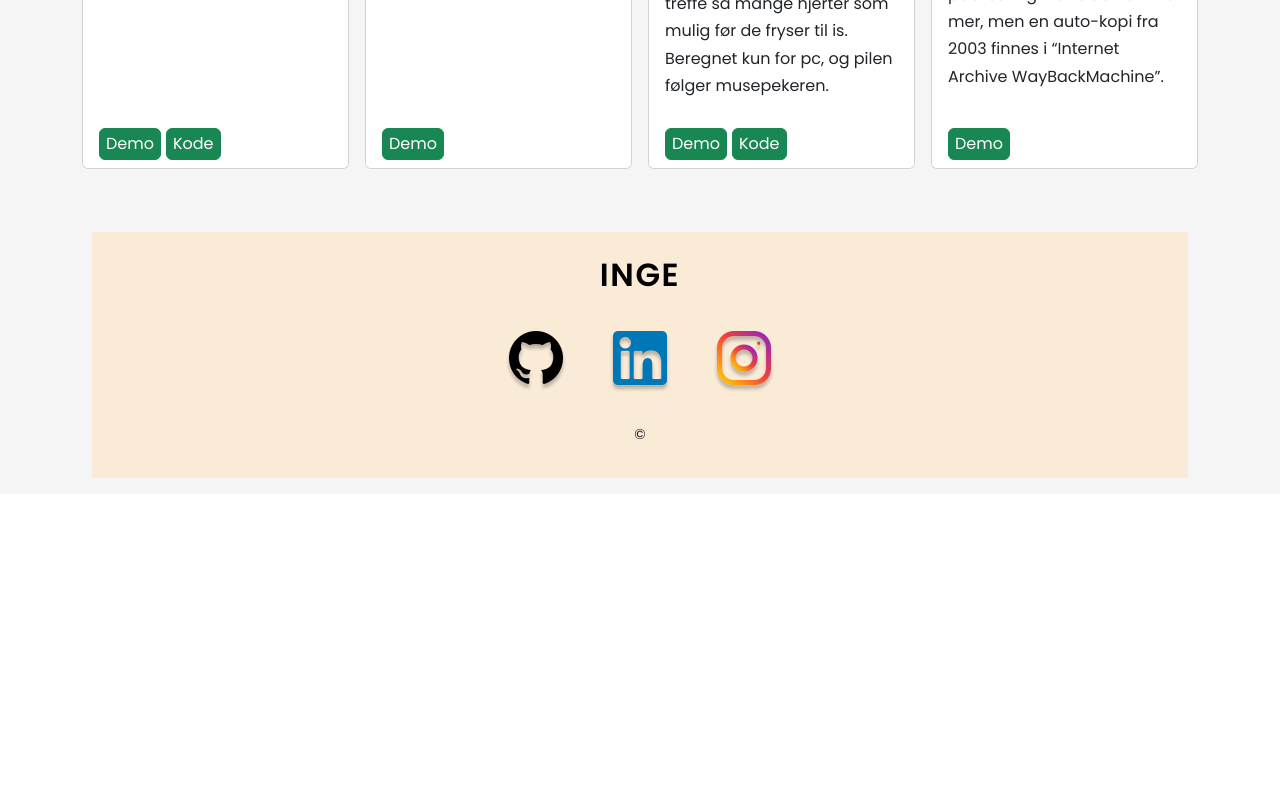
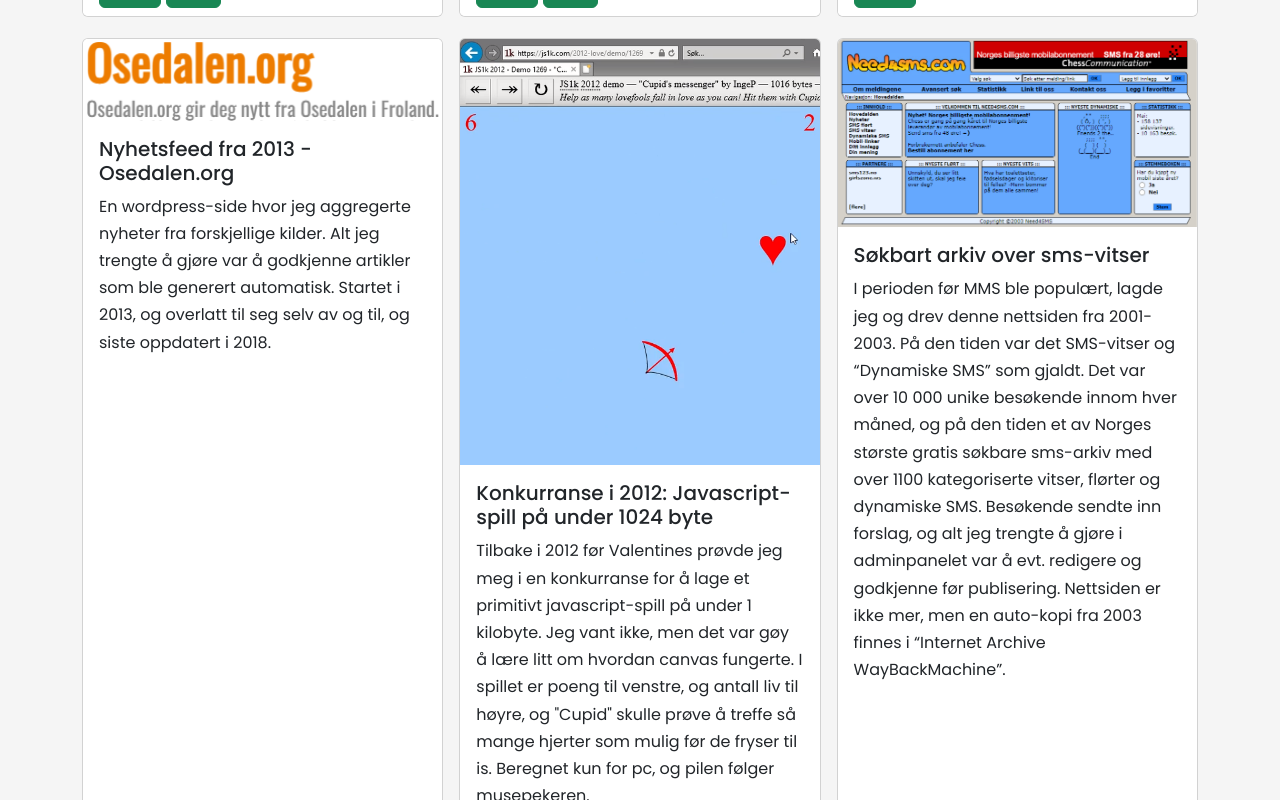
Before and after one commit to inge1980/portfolio, a React (Create React App) app: page /portfolio/projects in a window 1280 px wide. Shown: the part 2620-3420 px from the top of the page. Before the commit the page ends 3130 px from the top, so only its background shows below. Built offline with nearby package versions, Linux system fonts and the light colour scheme.

Commit message:
Another project added

```diff
--- a/src/components/Projects/ProjectsData.js
+++ b/src/components/Projects/ProjectsData.js
@@ -6,6 +6,7 @@ import a3 from "../../img/bootstrap-aspect-ratio.png";
 import a5 from "../../img/javascript-preload-images.png";
 import a6 from "../../img/bootstrap-thumbnail-gallery.png";
 import a7 from "../../img/bootstrap-news-carousel.png";
+import a8 from "../../img/osedalen.png";
 import a9 from "../../img/javascript-1016-byte-game.png";
 import a10 from "../../img/perl-cgi-collection-of-jokes-need4sms.png";
 import React from "react";
@@ -144,6 +145,14 @@ const Projects = [
         demo_link: "https://inge.moavademo.no/index.php?pageID=8",
       },
       {
+        id: 8,
+        image: a8,
+        title: "Nyhetsfeed fra 2013 - Osedalen.org",
+        description:
+          "En wordpress-side hvor jeg aggregerte nyheter fra forskjellige kilder. Alt jeg trengte å gjøre var å godkjenne artikler som ble generert automatisk. Startet i 2013, og overlatt til seg selv av og til, og siste oppdatert i 2018.",
+        demo_link: "https://www.osedalen.org/",
+      },
+      {
         id: 9,
         image: a9,
         title: "Konkurranse i 2012: Javascript-spill på under 1024 byte",
```
Also changed, not shown: src/img/osedalen.png (added).
